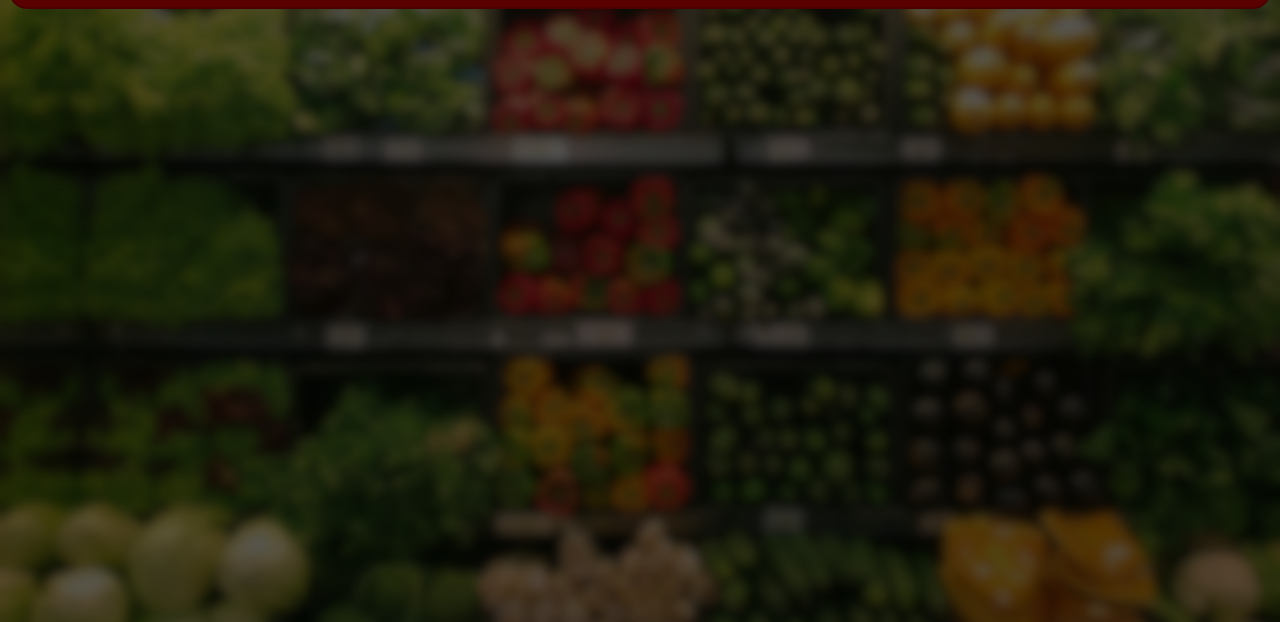
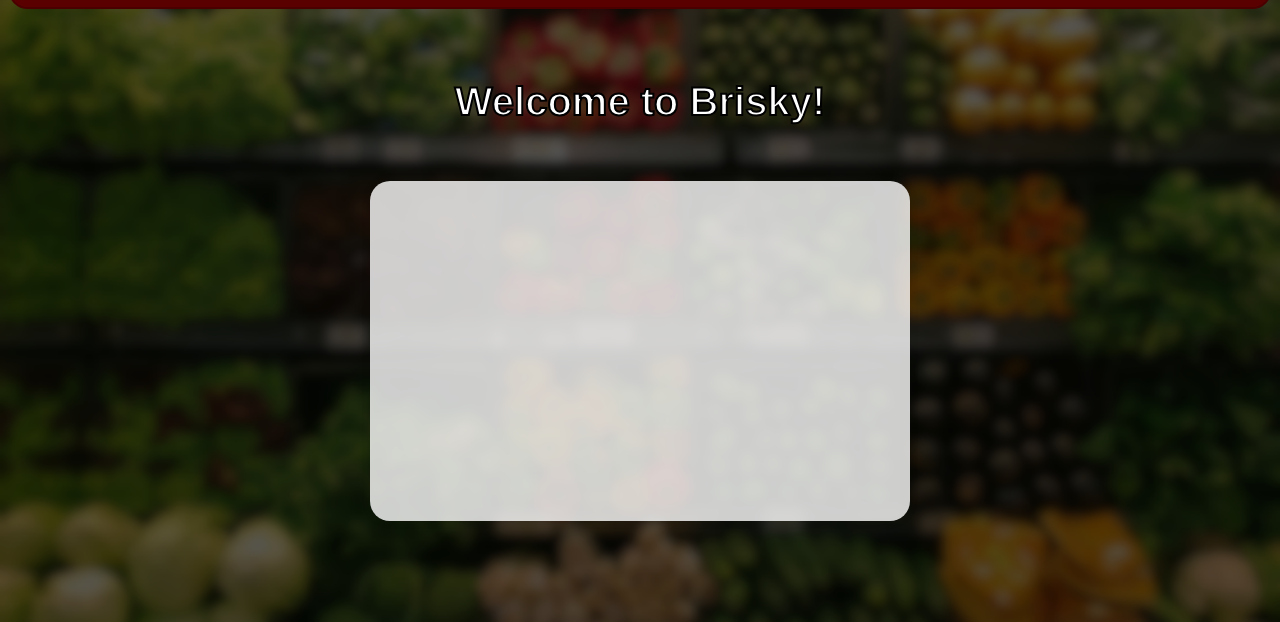
Before and after one commit to Ali-Aref1/Brisky, a plain HTML site: page index.html in a window 1280 px wide. Shown: the part 178-800 px from the top of the page. Drawn offline with Linux system fonts and the light colour scheme.

Commit message:
modified:   index.html 	modified:   stylesheet.css

```diff
--- a/index.html
+++ b/index.html
@@ -16,5 +16,9 @@
         <button onclick="location.href='SignUp.html'" class="pagebutton"><p>Sign Up</p></button>
 
     </div>
+    <div class="home">
+        <div><h1>Welcome to Brisky!</h1></div>
+        <div class="homeBox"></div>
+    </div>
 </body>
 </html>
--- a/stylesheet.css
+++ b/stylesheet.css
@@ -1,3 +1,4 @@
+/*home*/
 body{
     background-color: #1F1F1F;
     font-family: Helvetica, Arial, sans-serif;
@@ -26,6 +27,30 @@
     align-items: center;
     justify-content: center;
     text-align: center;
+}
+.home {
+	display: flex;
+	flex-direction: column;
+	align-items: center;
+    gap:30px;
+}
+.home h1{
+    color: #ffffff;
+    font-size: 40px;
+    font-weight: bold;
+    margin-top: 70px;
+    text-align: center;
+    -webkit-text-stroke: 2px black;
+    text-wrap: nowrap;
+}
+.homeBox{
+    background-color: rgba(255, 255, 255, 0.8);
+    padding: 20px;
+    border-radius: 20px;
+    box-shadow: 0 0 10px rgba(0, 0, 0, 0.1);
+    text-align: center;
+    width: 500px;
+    height: 300px;
 }
 /* branches css */
 .pagebutton:hover {
```
